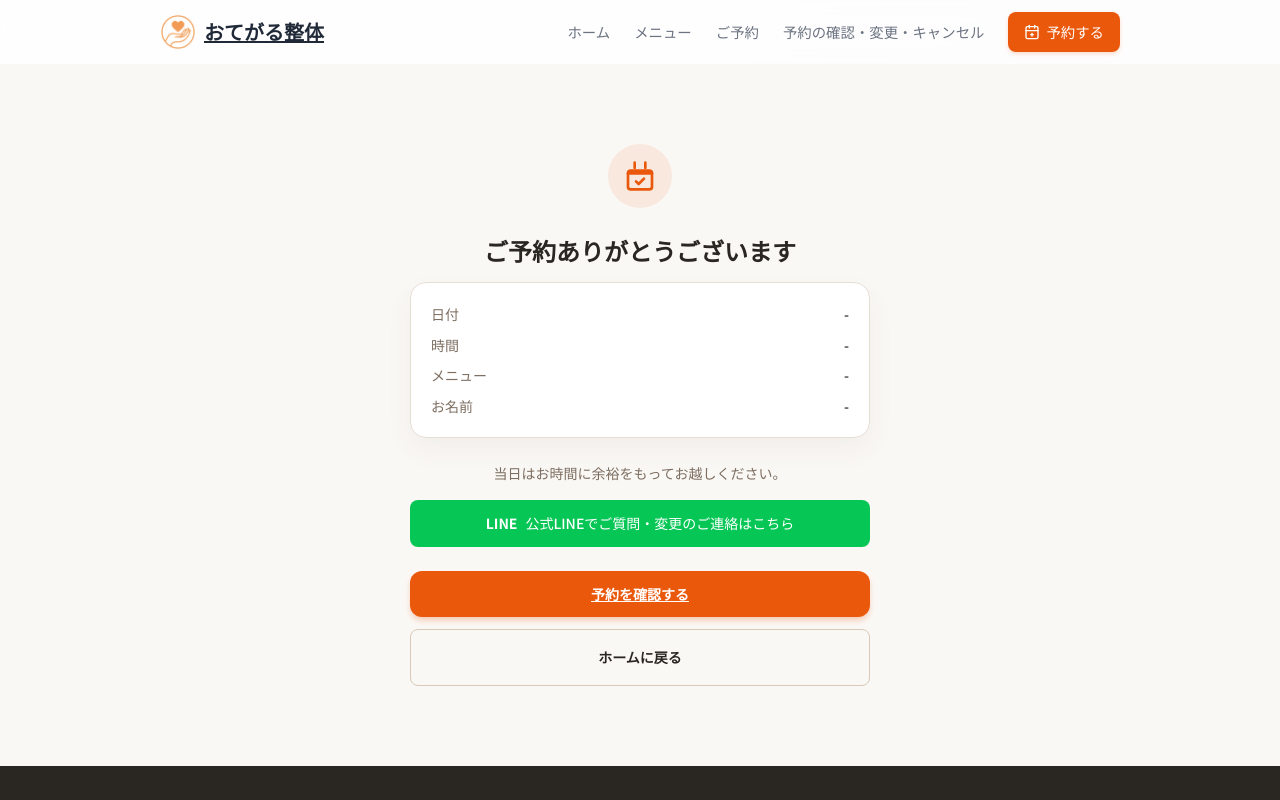
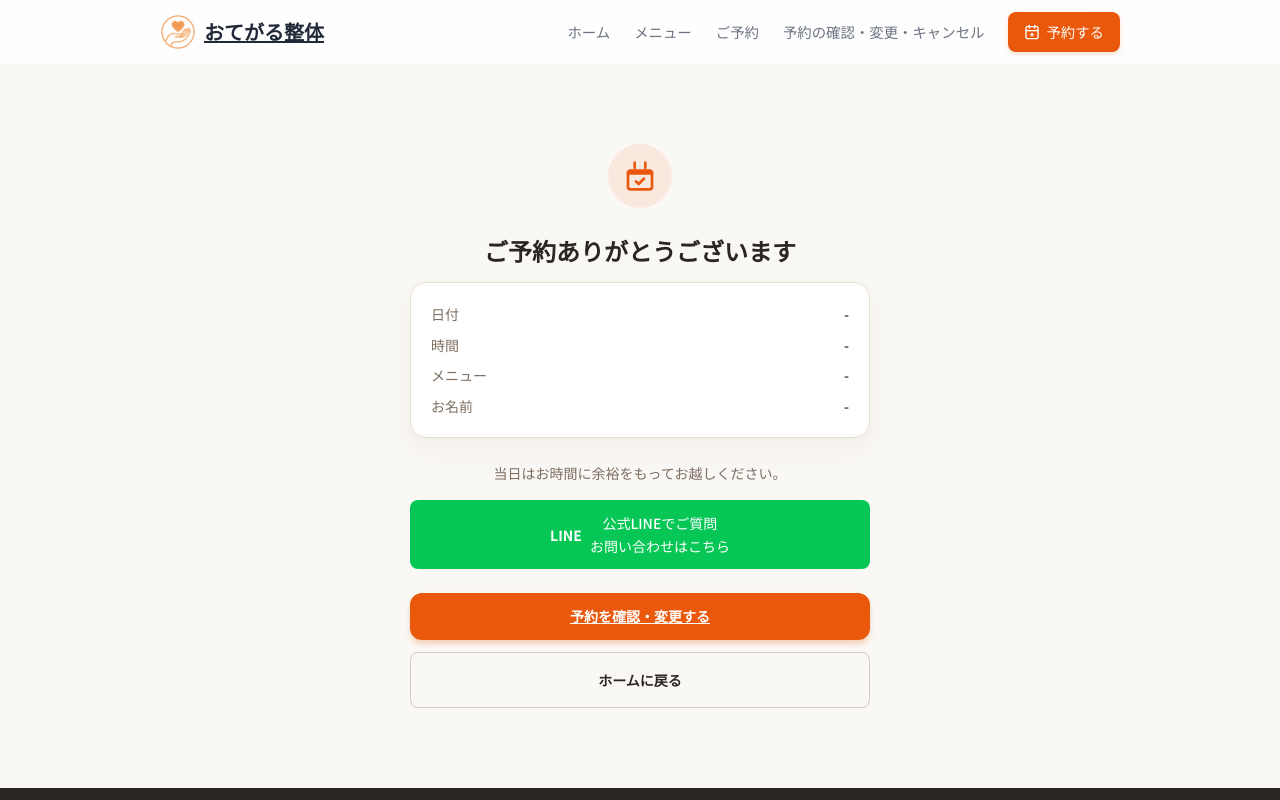
Before and after one commit to otegarubody-cloud/otegaru.body, a Next.js app in the folder otegaru-system/: page /complete in a window 1280 px wide. Shown: the top 800 px of the page. Built offline with nearby package versions, Linux system fonts and the light colour scheme.

Commit message:
Relabel complete page buttons

```diff
--- a/otegaru-system/src/app/complete/page.tsx
+++ b/otegaru-system/src/app/complete/page.tsx
@@ -55,11 +55,11 @@ export default async function CompletePage({ searchParams }: { searchParams: Pro
 
           <Link href="https://lin.ee/ddFvc0y" target="_blank" style={{ display: 'flex', alignItems: 'center', justifyContent: 'center', gap: '8px', width: '100%', backgroundColor: '#06C755', color: 'white', borderRadius: '8px', padding: '12px 16px', fontWeight: 500, textDecoration: 'none', marginBottom: '24px', fontSize: '0.875rem' }}>
             <span style={{ fontWeight: 700 }}>LINE</span>
-            <span>公式LINEでご質問・変更のご連絡はこちら</span>
+            <span>公式LINEでご質問<br />お問い合わせはこちら</span>
           </Link>
 
           <div style={{ display: 'flex', flexDirection: 'column', gap: '12px' }}>
-            <Link href="/confirm" className="btn-primary-large" style={{ width: '100%', margin: 0, padding: '12px', fontSize: '0.875rem' }}>予約を確認する</Link>
+            <Link href="/confirm" className="btn-primary-large" style={{ width: '100%', margin: 0, padding: '12px', fontSize: '0.875rem' }}>予約を確認・変更する</Link>
             <Link href="/" className="btn-ghost" style={{ width: '100%', fontSize: '0.875rem' }}>ホームに戻る</Link>
           </div>
         </div>
```
